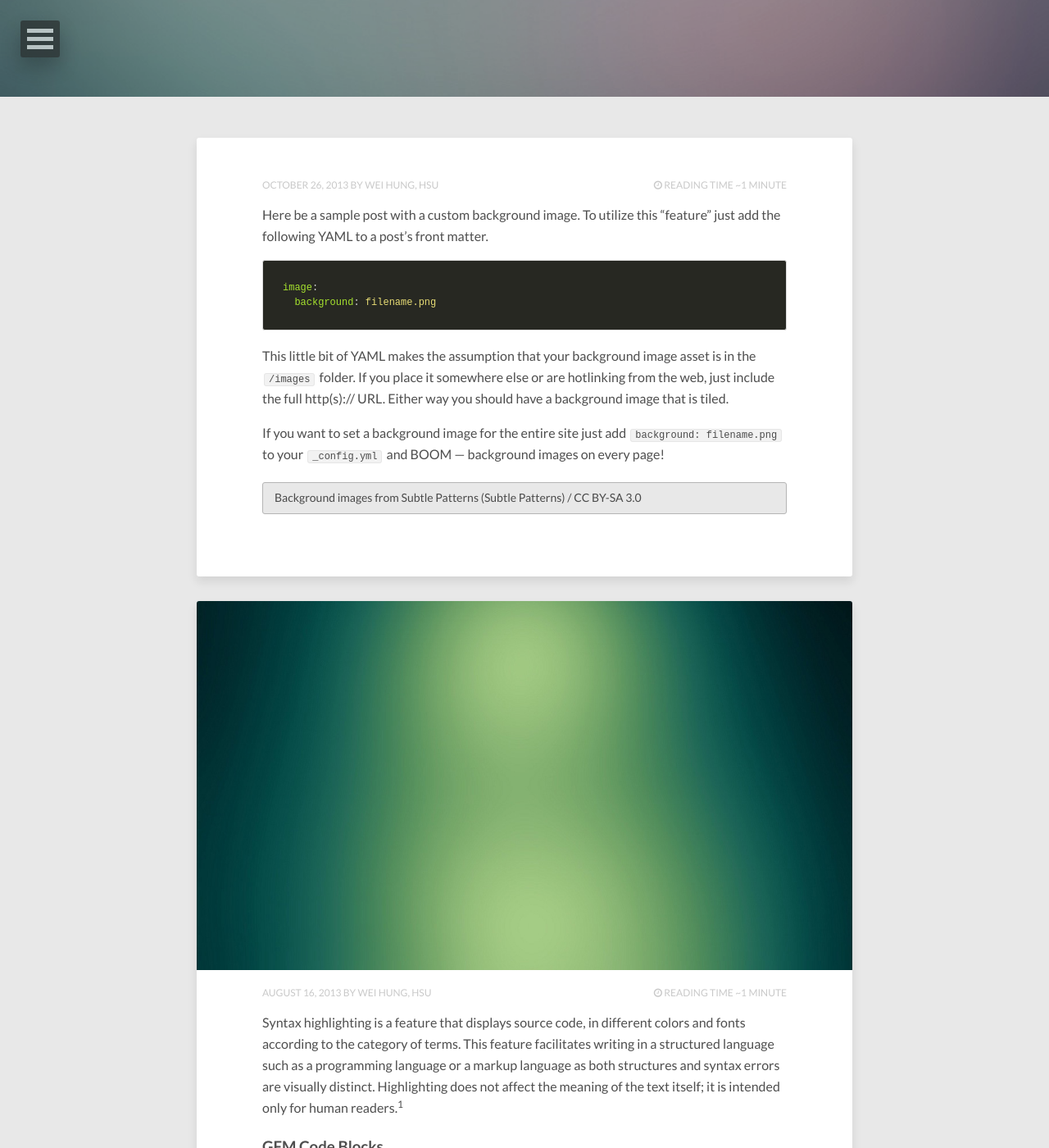
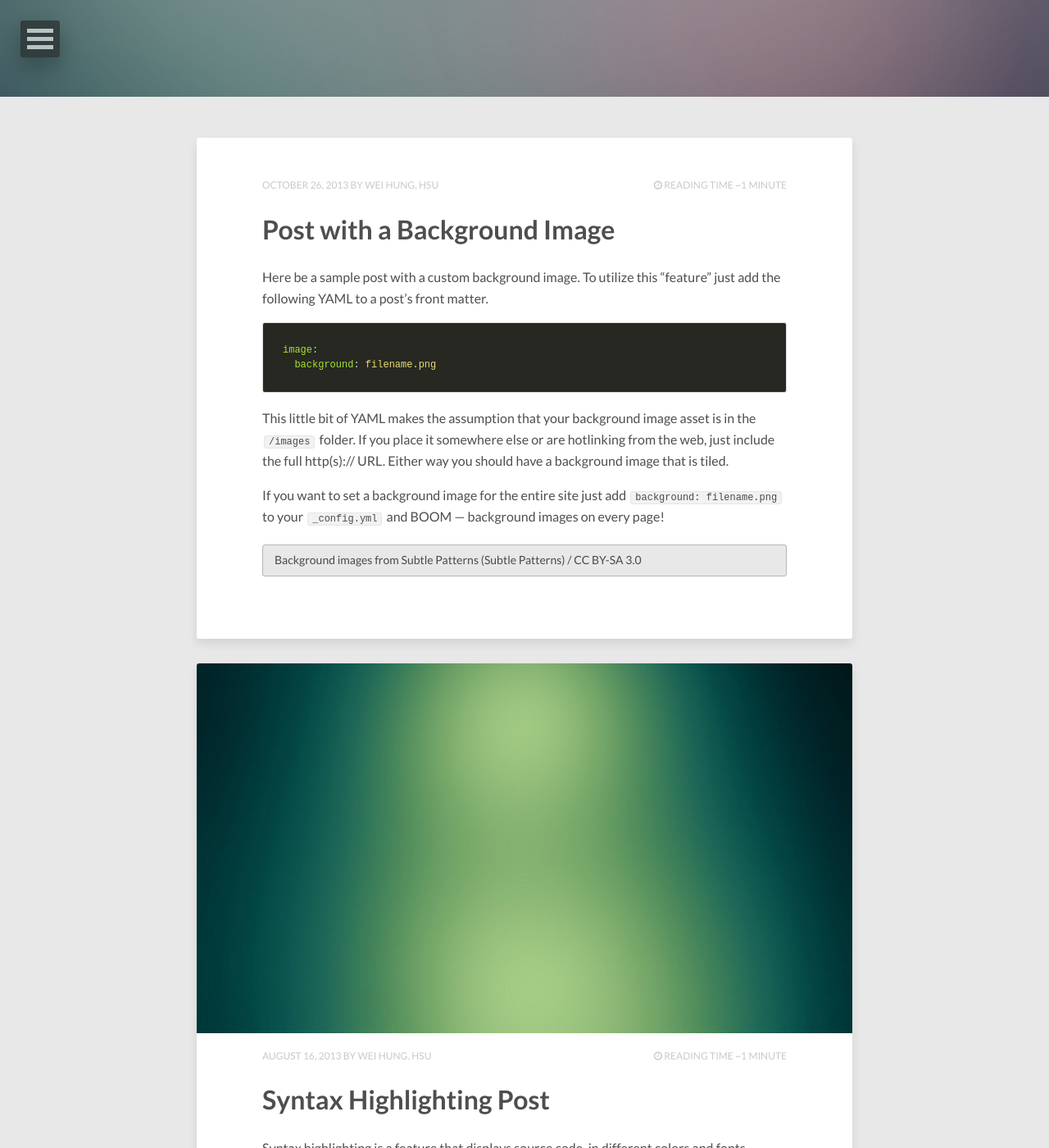
Before and after one commit to health1234/whhsu2.github.io, a Jekyll site: the page built from index.html, in a window 1280 px wide and 1400 px high, scrolled down 282 px. Shown: the whole window at 82% size. Built offline with Jekyll 4.4.1, drawn with Linux system fonts in a browser that asks for light colours; nearby versions of some CDN libraries; the list of posts is cut into pages by our own code; some of the changed text lies outside the part shown.

Commit message:
Update index.html

```diff
--- a/index.html
+++ b/index.html
@@ -27,11 +27,18 @@ image:
       </span><!-- /.entry-reading-time -->
       {% endif %}
     </div><!-- /.entry-meta -->
+    {% if post.link %}
+      <h1 class="entry-title"><a class="permalink" rel="bookmark" title="{{ post.title }}"><i class="fa fa-bookmark"></i></a> <a href="{{ post.link }}">{{ post.title }}</a></h1>
+    {% else %}
+      <h1 class="entry-title"><a rel="bookmark" title="{{ post.title }}" itemprop="url">{{ post.title }}</a></h1>
+    {% endif %}
+
 <!--     {% if post.link %}
       <h1 class="entry-title"><a href="{{ site.url }}{{ post.url }}" class="permalink" rel="bookmark" title="{{ post.title }}"><i class="fa fa-bookmark"></i></a> <a href="{{ post.link }}">{{ post.title }}</a></h1>
     {% else %}
       <h1 class="entry-title"><a href="{{ site.url }}{{ post.url }}" rel="bookmark" title="{{ post.title }}" itemprop="url">{{ post.title }}</a></h1>
     {% endif %} -->
+
   </header>
   <div class="entry-content">
     {{ post.content }}
```
